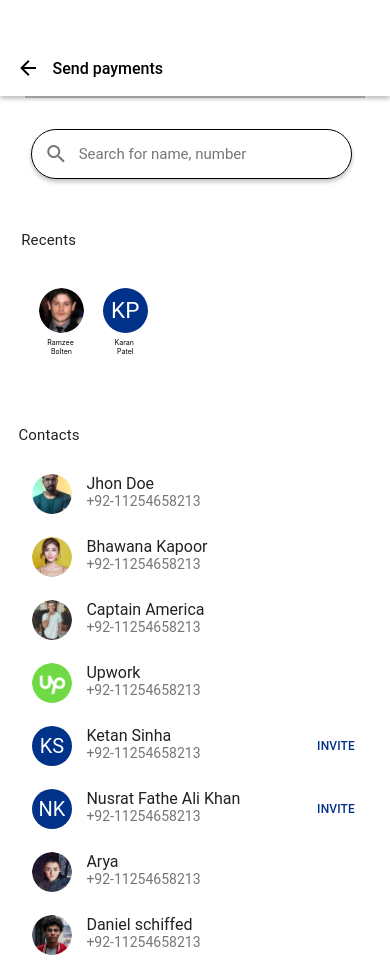
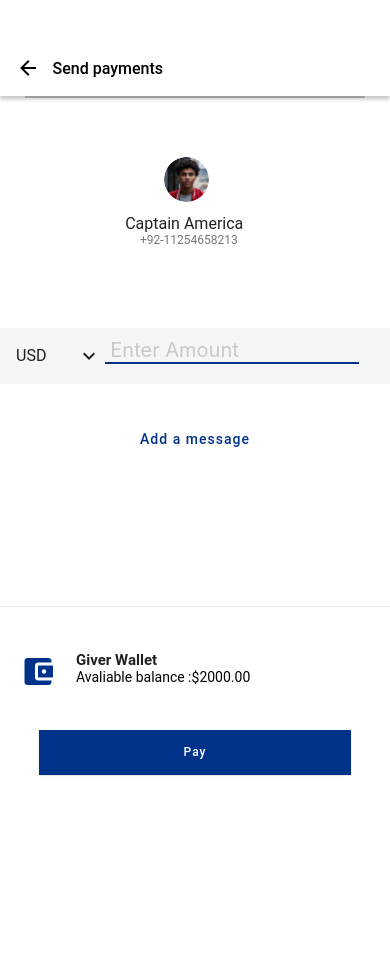
Before and after one commit to Amishmaqbool/giver-reactnative, a React Native app: screen / in a window 390 px wide. After the commit the page ends 844 px from the top, so only its background shows below. Built offline with nearby package versions, Linux system fonts and the light colour scheme.

Commit message:
enter amount screen added

```diff
--- a/App.js
+++ b/App.js
@@ -1,14 +1,12 @@
 import React from "react";
-import { StyleSheet, Text, View, SafeAreaView } from "react-native";
-import Dashboard from "./app/screens/Dashboard";
 import { Provider as PaperProvider } from 'react-native-paper';
-import SearchContact from "./app/screens/SearchContact";
+import EnterAmount from "./app/screens/EnterAmount";
 
 
 export default function App() {
   return (
     <PaperProvider >
-     <SearchContact />
+     <EnterAmount />
   </PaperProvider>
   );
 }
--- /dev/null
+++ b/app/screens/EnterAmount.js
@@ -0,0 +1,136 @@
+import React, { useState } from "react";
+import { Appbar, Avatar, Title ,List, Button} from "react-native-paper";
+import { View, StyleSheet,Text,TextInput,ScrollView,SafeAreaView,} from "react-native";
+
+
+export default function EnterAmount(props){
+    const _goBack = () => console.log('Went back');
+    const [CurrenylistItem, setCurrenylistItem] = useState('USD');
+    const [text, setText] = React.useState('');
+
+    const onChangeText = text => setText(text);
+
+    return(
+        <View>
+
+<Appbar.Header statusBarHeight={40} style={styles.container}>
+        <Appbar.BackAction
+
+        onPress={_goBack} />
+        <Appbar.Content title="Send payments" titleStyle = {{fontSize:16}}
+        style={styles.sendpaymentnavtext}
+        />
+      </Appbar.Header>
+      <View style={styles.bar}></View>
+
+         <View style={{paddingHorizontal:"28%",paddingVertical:"15%"}}>
+
+           <Avatar.Image
+             source={require("../assets/Danial.png")}
+             style={{ backgroundColor: "white" ,paddingHorizontal:"32%"}}
+             size={45} />
+
+           <List.Item
+             titleStyle={{marginTop:"-1%"}}
+             descriptionStyle={{fontSize:12,paddingHorizontal:"10%"}}
+             title="Captain America"
+             description="+92-11254658213"  />
+
+         </View>
+         <View >
+             <View>
+         <List.Section >
+          <List.Accordion
+          style={{width:"30%"}}
+          title={CurrenylistItem}
+            >
+          <List.Item onPress={() => setCurrenylistItem("USD")} title="USD" />
+          <List.Item onPress={() => setCurrenylistItem("EUR")} title="EUR" />
+          </List.Accordion>
+         </List.Section>
+          </View>
+          <View style={{width:"65%",position:"absolute",top:"10%",left:"27%"}}>
+          <TextInput style={{borderBottomColor:"#003289",borderBottomWidth:2,fontSize:20,paddingHorizontal:5}}  placeholder={"Enter Amount"} placeholderTextColor={"#C8C8C8"} value={text} onChangeText={onChangeText} />
+         </View>
+
+         <View style={{ paddingVertical:"15%"}}>
+
+         <Button
+          uppercase={false}
+
+          style={styles.paymentbtn}
+          contentStyle={{ height: 45 }}
+          labelStyle={{ color: "#003289", fontSize: 14 }}
+          mode="text"
+          onPress={() => console.log("Pressed")}
+        > Add a message</Button>
+         </View>
+         </View>
+
+         <View style={{borderTopWidth:1,borderColor:"#E5E5E5",marginTop:"25%",paddingVertical:"5%"}}>
+         <List.Item
+           title="Giver Wallet"
+           titleStyle={{fontSize:15,fontWeight:"bold"}}
+           descriptionStyle={{color:"#000000"}}
+           description="Avaliable balance :$2000.00"
+           left={props => <Avatar.Icon
+           icon="wallet"
+           color={"#003289"}
+           style={{ backgroundColor: "white" ,marginTop:"2%" ,}}
+
+           size={60}
+               />}/>
+
+<Button
+          uppercase={false}
+          style={styles.paybtn}
+          contentStyle={{ height: 45 }}
+          labelStyle={{ color: "white", fontSize: 12 }}
+          mode="contained"
+          onPress={() => console.log("Pressed")}
+        > Pay</Button>
+
+         </View>
+
+
+
+        </View>
+
+
+    );
+}
+
+const styles = StyleSheet.create({
+
+    container: {
+
+        backgroundColor: "#ffffff",
+      },
+      sendpaymentnavtext:{
+          marginLeft:"-3%",
+
+      },
+      bar: {
+          marginLeft: "6.5%",
+          width: "87%",
+          borderWidth: 0.5,
+          borderColor: "#9E9E9E",
+        },
+        paymentbtn:{
+            position:"absolute",
+            top:25,
+            left:"25%",
+            width: "50%",
+
+            fontSize: 30,
+
+          },
+          paybtn: {
+            marginVertical:"5%",
+            marginHorizontal:"10%",
+            width: "80%",
+            borderRadius: 0,
+            backgroundColor: "#003289",
+            fontSize: 4,
+          },
+})
```
